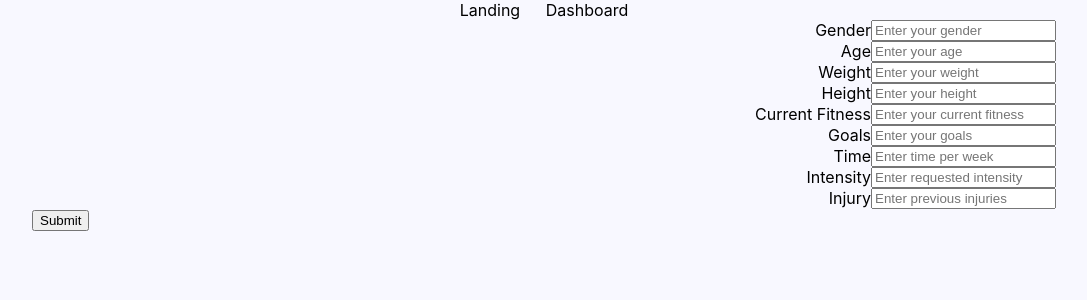
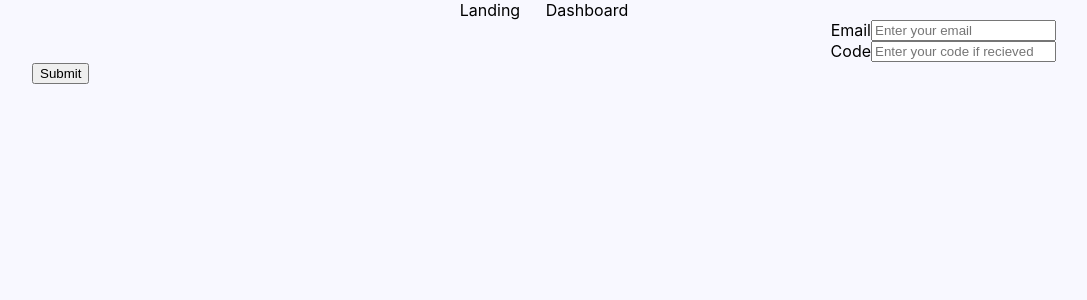
Before and after one commit to westshae/PEF, a Next.js app: page / in a window 1280 px wide. Shown: the top 300 px of the page, without its empty margins (96-1183 px from the left). Built offline with nearby package versions, Linux system fonts and the light colour scheme.

Commit message:
Removed exercise-interactions

```diff
--- a/src/components/UserInput.tsx
+++ b/src/components/UserInput.tsx
@@ -1,29 +1,12 @@
 import axios from "axios";
 import { useState, createContext, useContext } from "react";
-import {saveUser} from "../interactions/exercise_interactions"
+import {saveUser} from "../interactions/user_interactions"
 import styled from "styled-components";
-
-interface Exercise {
-    id:number,
-    exercise_name:string,
-    target_group:string[],
-    exercise_level:string,
-    exercise_form:string,
-    exercise_equipment:string[],
-    compound: boolean,
-}
 
 interface User {
     id:number,
-    male: boolean,
-    age: number,
-    weight:number,
-    height:number,
-    currentfitness:string,
-    goals: string[],
-    time:number,
-    intensity:string,
-    injury:string[],
+    email:string,
+    token:string,
 }
 
 const OverallStyle = styled.div`
@@ -46,15 +29,8 @@ const UserInput = () =>{
 
     const [user, setUser] = useState(Object);
 
-    const [gender, setGender] = useState("");
-    const [age, setAge] = useState("");
-    const [weight, setWeight] = useState("");
-    const [height, setHeight] = useState("");
-    const [currentFitness, setCurrentFitness] = useState("");
-    const [goals, setGoals] = useState("");
-    const [time, setTime] = useState("");
-    const [intensity, setIntensity] = useState("");
-    const [injury, setInjury] = useState("");
+    const [email, setEmail] = useState("");
+    const [code, setCode] = useState("");
 
     const submitForm = (event: React.FormEvent<HTMLFormElement>) => {
         event.preventDefault();
@@ -71,40 +47,12 @@ const UserInput = () =>{
     <OverallStyle>
         <Form onSubmit={submitForm}>
             <IndividualFormStyle>
-                <label htmlFor={"gender"}>Gender</label>
-                <input value={gender} onChange={(e) => setGender(e.target.value)} type="text" placeholder="Enter your gender" id={"gender"}/>
+                <label htmlFor={"email"}>Email</label>
+                <input value={email} onChange={(e) => setEmail(e.target.value)} type="text" placeholder="Enter your email" id={"email"}/>
             </IndividualFormStyle>
             <IndividualFormStyle>
-                <label htmlFor={"age"}>Age</label>
-                <input value={age} onChange={(e) => setAge(e.target.value)} type="text" placeholder="Enter your age" id={"age"}/>
-            </IndividualFormStyle>
-            <IndividualFormStyle>
-                <label htmlFor={"weight"}>Weight</label>
-                <input value={weight} onChange={(e) => setWeight(e.target.value)} type="text" placeholder="Enter your weight" id={"weight"}/>
-            </IndividualFormStyle>
-            <IndividualFormStyle>
-                <label htmlFor={"height"}>Height</label>
-                <input value={height} onChange={(e) => setHeight(e.target.value)} type="text" placeholder="Enter your height" id={"height"}/>
-            </IndividualFormStyle>
-            <IndividualFormStyle>
-                <label htmlFor={"currentfitness"}>Current Fitness</label>
-                <input value={currentFitness} onChange={(e) => setCurrentFitness(e.target.value)} type="text" placeholder="Enter your current fitness" id={"currentfitness"}/>
-            </IndividualFormStyle>
-            <IndividualFormStyle>
-                <label htmlFor={"goals"}>Goals</label>
-                <input value={goals} onChange={(e) => setGoals(e.target.value)} type="text" placeholder="Enter your goals" id={"goals"}/>
-            </IndividualFormStyle>
-            <IndividualFormStyle>
-                <label htmlFor={"time"}>Time</label>
-                <input value={time} onChange={(e) => setTime(e.target.value)} type="text" placeholder="Enter time per week" id={"time"}/>
-            </IndividualFormStyle>
-            <IndividualFormStyle>
-                <label htmlFor={"intensity"}>Intensity</label>
-                <input value={intensity} onChange={(e) => setIntensity(e.target.value)} type="text" placeholder="Enter requested intensity" id={"intensity"}/>
-            </IndividualFormStyle>
-            <IndividualFormStyle>
-                <label htmlFor={"injury"}>Injury</label>
-                <input value={injury} onChange={(e) => setInjury(e.target.value)} type="text" placeholder="Enter previous injuries" id={"injury"}/>
+                <label htmlFor={"code"}>Code</label>
+                <input value={code} onChange={(e) => setCode(e.target.value)} type="text" placeholder="Enter your code if recieved" id={"code"}/>
             </IndividualFormStyle>
 
             <button type="submit">Submit</button>
```
Also changed, not shown: src/interactions/user_interactions.tsx (renamed from src/interactions/exercise_interactions.tsx).
